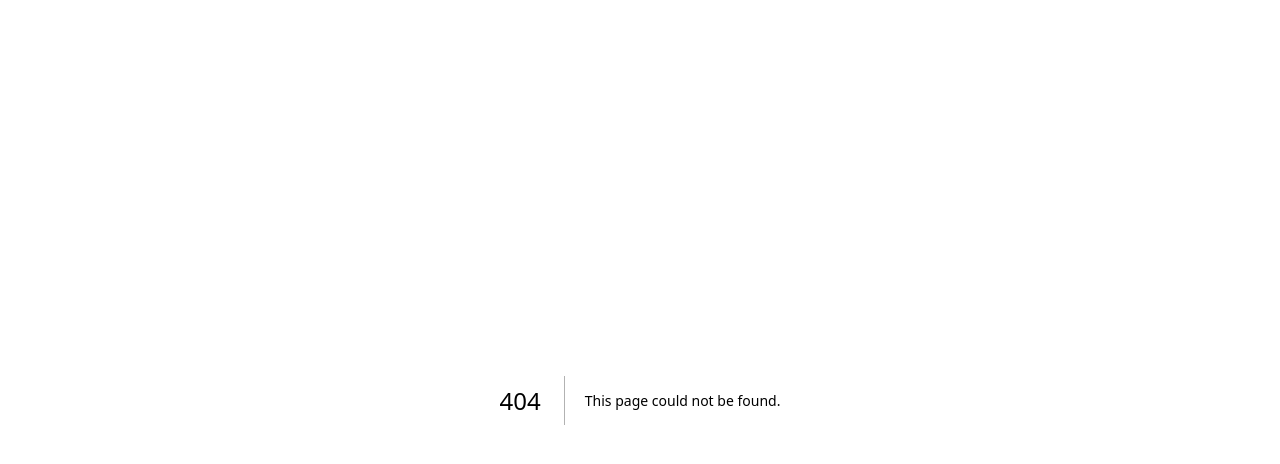
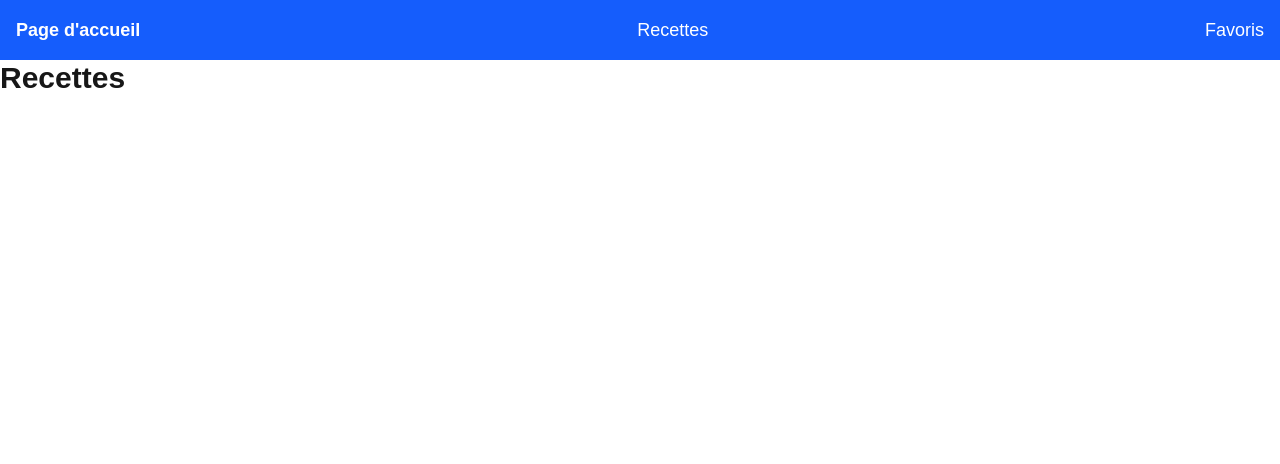
Before and after one commit to tmelwig/CookingMadness, a Next.js app in the folder frontend/: page /recettes in a window 1280 px wide. Before the commit this address had no page. Shown: the top 464 px of the page. Built offline with nearby package versions, Linux system fonts and the light colour scheme.

Commit message:
[Navigation] Enable navigation between pages

```diff
--- /dev/null
+++ b/frontend/app/components/NavBar.tsx
@@ -0,0 +1,21 @@
+"use client";
+import { JSX } from "react";
+import Link from "next/link";
+
+export default function NavBar(): JSX.Element {
+  return (
+    <nav className="bg-blue-600 text-white p-4">
+      <div className="container mx-auto flex justify-between">
+        <Link href="/" className="text-lg font-bold">
+          Page d'accueil
+        </Link>
+        <Link href="/recettes" className="text-lg">
+          Recettes
+        </Link>
+        <Link href="/favorites" className="text-lg">
+          Favoris
+        </Link>
+      </div>
+    </nav>
+  );
+}
--- /dev/null
+++ b/frontend/app/favorites/page.tsx
@@ -0,0 +1,13 @@
+// "use client";
+import React, {JSX} from "react";
+import Text from "../components/Text";
+import NavBar from "../components/NavBar";
+
+export default function FavoritesPage(): JSX.Element {
+    return (
+      <div>
+        <NavBar/>
+        <Text variant="title-h1">Favoris</Text>
+      </div>
+    );
+  };
--- a/frontend/app/page.tsx
+++ b/frontend/app/page.tsx
@@ -1,18 +1,25 @@
 "use client";
-import React, { JSX } from "react";
+import React, { JSX, useCallback } from "react";
 import Text from "./components/Text";
-import { useListRecipes, Recipe } from "./hooks/RecipesHooks";
+import { useListRecipes } from "./hooks/RecipesHooks";
+import NavBar from "./components/NavBar";
+import { useRouter } from 'next/navigation';
 
 export default function Home(): JSX.Element {
   const { recipes, loading, error } = useListRecipes();
+  const router = useRouter();
+  const handleRecipeButtonClick = useCallback((recipeId: string) => {
+    router.push(`/recettes/${recipeId}`);
+  }, [router]);
 
   if (loading) return <p>Loading...</p>;
   if (error) return <p>Error: {error}</p>;
 
   return (
     <div>
-      <Text variant="title-h1">Recipes</Text>
-      <Text variant="description">Here are some recipes for you to try!</Text>
+      <NavBar />
+      <Text variant="title-h1">Recettes</Text>
+      <Text variant="description">Voici une liste de super recettes à essayer rapidement !</Text>
       <div className="flex flex-wrap justify-start gap-6">
         {recipes.map((recipe) => (
           <div key={recipe.id} className="flex flex-col items-center max-w-xs border rounded-lg p-4">
@@ -21,8 +28,11 @@ export default function Home(): JSX.Element {
             {recipe.image_url && recipe.image_url !== "" ? (
               <img src={recipe.image_url} alt={recipe.name} width={200} />
             ) : (
-              <Text variant="body">No image available...</Text>
+              <Text variant="body">Pas d'image disponible...</Text>
             )}
+            <button onClick={() => handleRecipeButtonClick(recipe.id)} className="bg-blue-500 hover:bg-blue-700 text-white font-bold py-2 px-4 rounded mt-4">
+              Voir
+            </button>
           </div>
         ))}
       </div>
--- /dev/null
+++ b/frontend/app/recettes/[recetteID]/page.tsx
@@ -0,0 +1,21 @@
+"use client";
+import React, {JSX} from "react";
+import Text from "../../components/Text";
+import { notFound } from 'next/navigation';
+import NavBar from "../../components/NavBar";
+
+type Props = {
+  params: { recetteID: string };
+};
+
+export default function RecipePage({ params }: Props): JSX.Element {
+  const { recetteID } = params;
+
+  if (!recetteID) return notFound();
+  return (
+    <div>
+        <NavBar/>
+        <Text variant="title-h1">Recette {recetteID}</Text>
+    </div>
+  );
+};
--- /dev/null
+++ b/frontend/app/recettes/page.tsx
@@ -0,0 +1,13 @@
+// "use client";
+import React, {JSX} from "react";
+import Text from "../components/Text";
+import NavBar from "../components/NavBar";
+
+export default function RecipesPage(): JSX.Element {
+    return (
+      <div>
+        <NavBar/>
+        <Text variant="title-h1">Recettes</Text>
+      </div>
+    );
+  };
```
